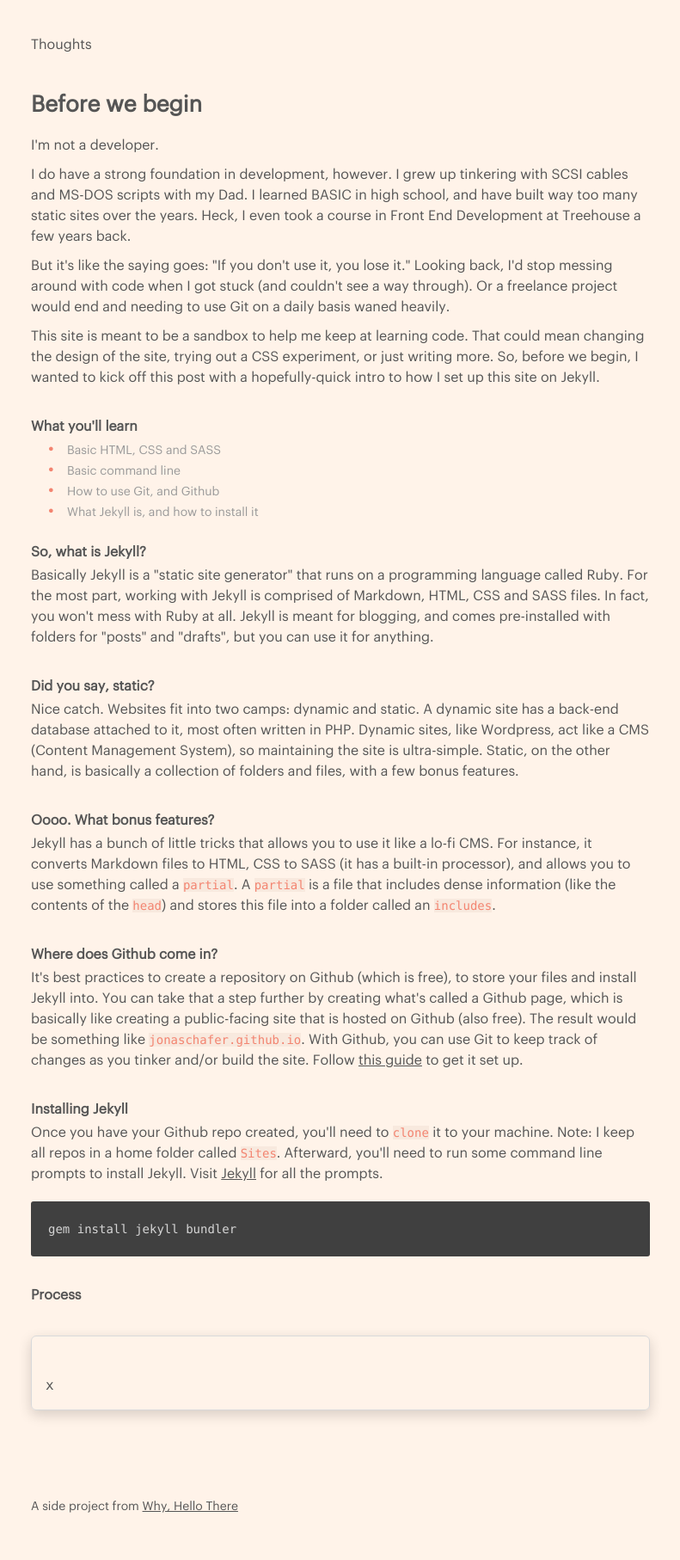
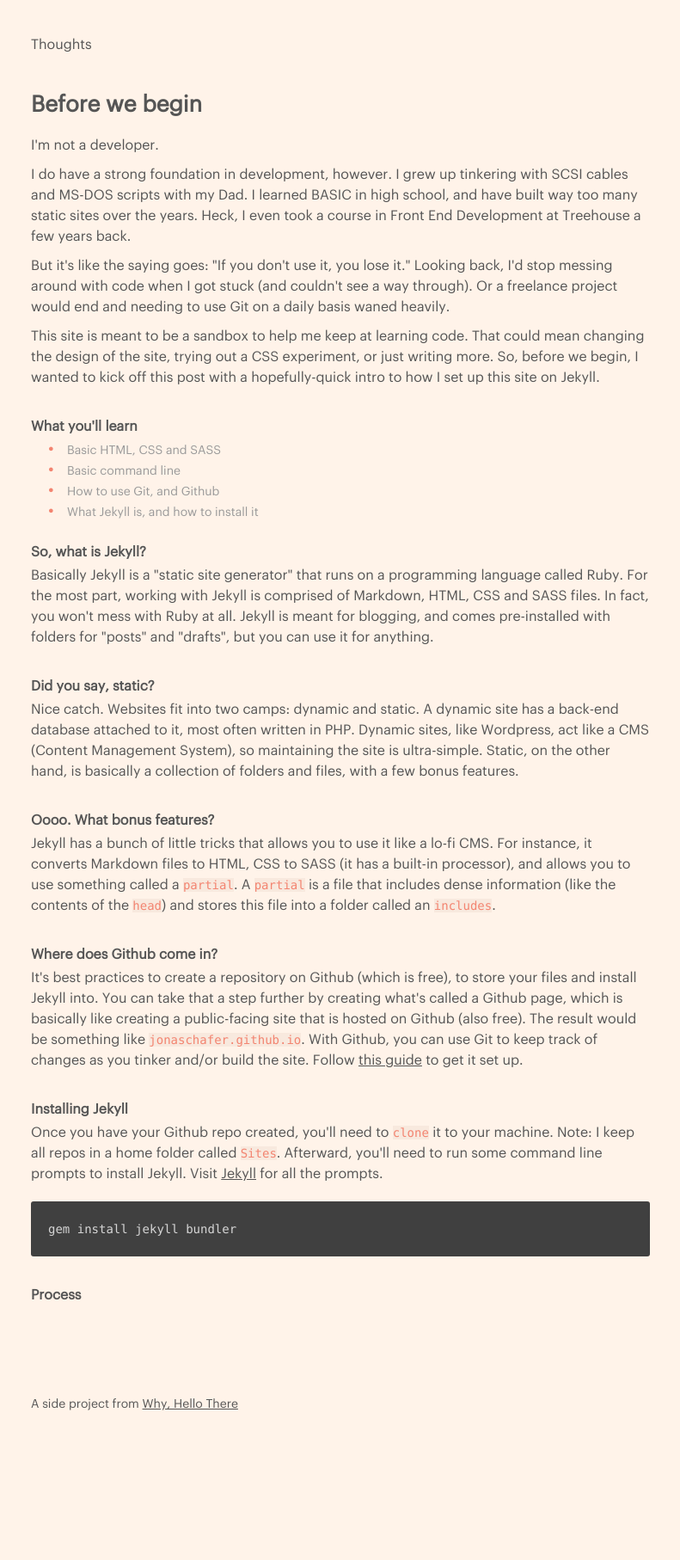
Before and after one commit to jonaschafer/jonaschafer.github.io, a Jekyll site: the page built from collections/_thoughts/before.html, in a window 1280 px wide. Shown: the whole page at 86% size, without its empty margins (244-1035 px from the left). Built offline with Jekyll 4.4.1, drawn with Linux system fonts in a browser that asks for light colours; after the commit the page ends 1695 px from its top, so only the background shows below that.

Commit message:
removed terminal style project for now

```diff
--- a/assets/stylesheets/core/_layout.scss
+++ b/assets/stylesheets/core/_layout.scss
@@ -169,16 +169,6 @@ pre {
   display: inline;
 }
 
-.terminal {
-  position: relative;
-  padding: 1rem;
-  font-family: Menlo,Roboto Mono,Courier New,monospace;
-  border: 1px solid #d8d9da;
-  box-shadow: 0 5px 15px rgba(0,0,0,.16);
-  border-radius: 6px;
-  padding-top: 45px;
-  margin: 2rem 0;
-}
 
 
 /* ==========================================================================
--- a/collections/_thoughts/before.html
+++ b/collections/_thoughts/before.html
@@ -50,6 +50,3 @@ title: Thoughts - Before we begin
 
 
 <h4>Process</h4>
-
-<div class="terminal">x
-</div>
```
